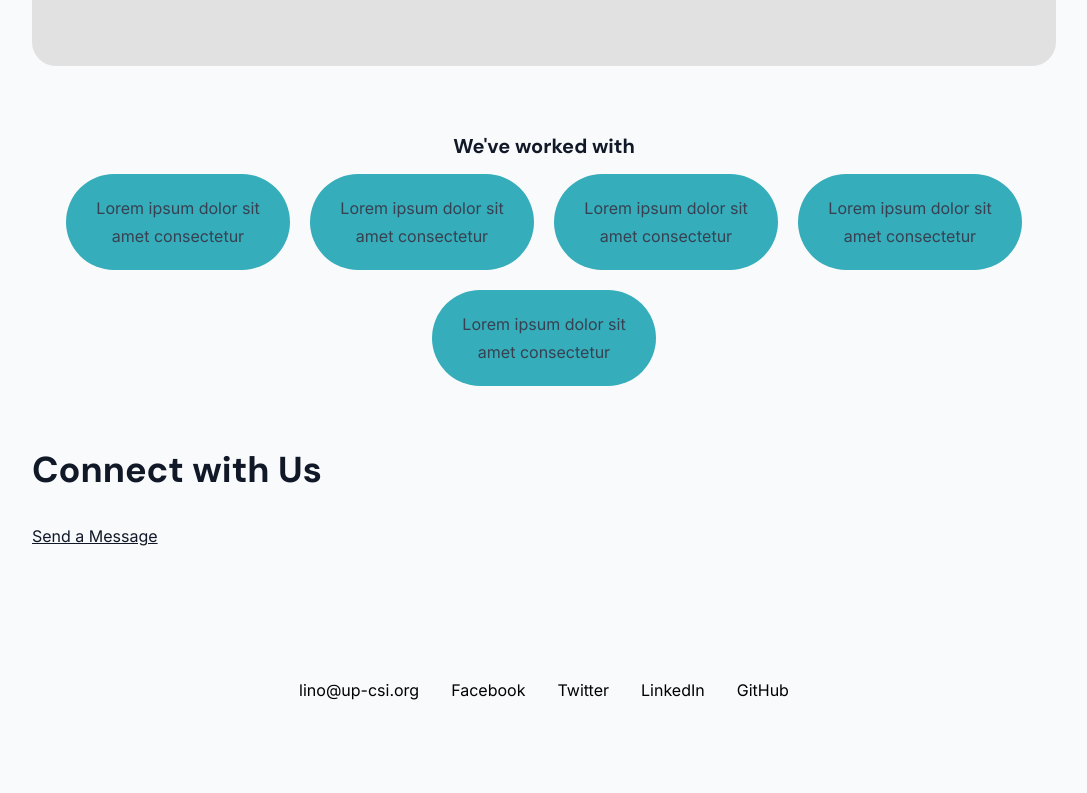
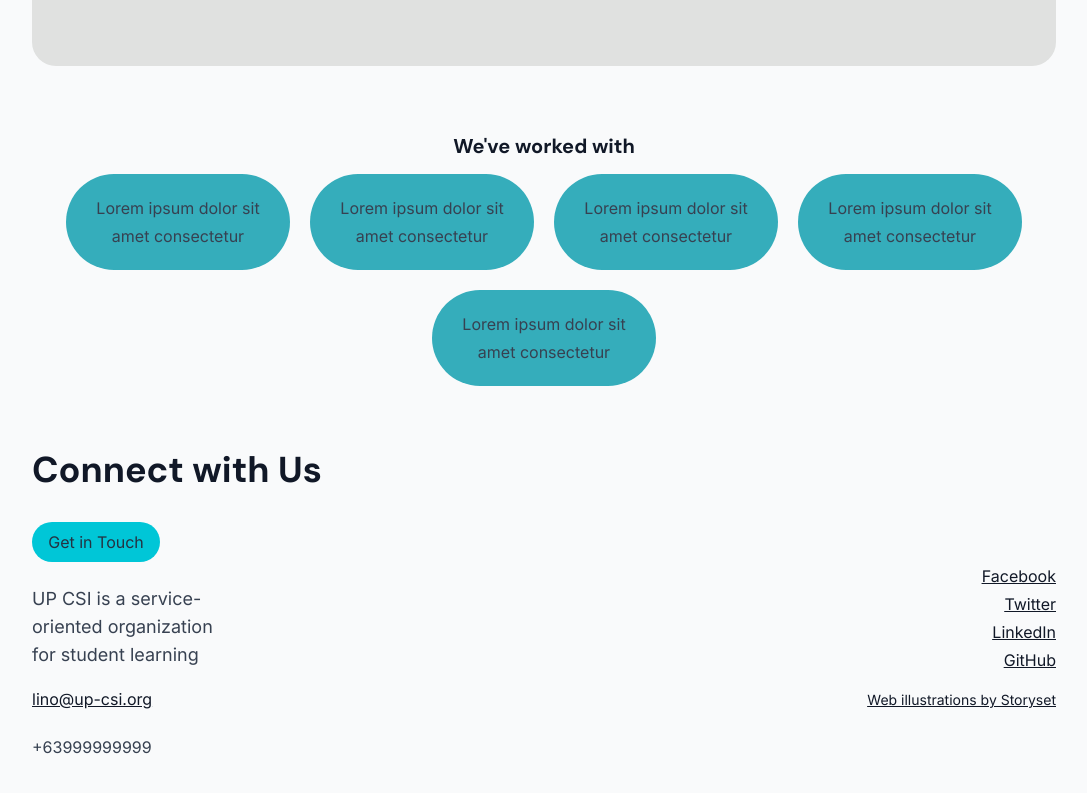
Before and after one commit to up-csi/up-csi.github.io, a SvelteKit app: page / in a window 1280 px wide. Shown: the part 1973-2766 px from the top of the page, without its empty margins (96-1183 px from the left). Before the commit the page ends 2739 px from the top, so only its background shows below. Built offline with nearby package versions, Linux system fonts and the light colour scheme.

Commit message:
feat: add blue button and footer at end of website

```diff
--- a/src/routes/+layout.svelte
+++ b/src/routes/+layout.svelte
@@ -13,26 +13,4 @@
 <main class="m-4 space-y-16 sm:m-8 xl:m-32 xl:my-16">
     <slot />
 </main>
-<footer class="p-8 sm:p-12 md:p-16">
-    <ul class="flex flex-row flex-wrap justify-center gap-8">
-        <!-- TODO: Use actual SVG social icons here. -->
-        <li><a href="mailto:lino@up-csi.org">lino@up-csi.org</a></li>
-        <li>
-            <a target="_blank" rel="noopener" href="https://www.facebook.com/upcsi">Facebook</a>
-        </li>
-        <li>
-            <a target="_blank" rel="noopener" href="https://twitter.com/officialupcsi">Twitter</a>
-        </li>
-        <li>
-            <a
-                target="_blank"
-                rel="noopener"
-                href="https://www.linkedin.com/company/up-center-for-student-innovations/"
-                >LinkedIn</a
-            >
-        </li>
-        <li>
-            <a target="_blank" rel="noopener" href="https://github.com/up-csi ">GitHub</a>
-        </li>
-    </ul>
-</footer>
+<footer class="p-8 sm:p-12 md:p-16"></footer>
--- a/src/routes/+page.svelte
+++ b/src/routes/+page.svelte
@@ -1,6 +1,8 @@
 <script>
+    import BlueButton from '$lib/components/BlueButton.svelte';
     import Carousel from '$lib/components/Carousel.svelte';
     import ContentContainer from '$lib/components/ContentContainer.svelte';
+    import SidesFooter from '$lib/components/SidesFooter.svelte';
 </script>
 
 <section
@@ -93,5 +95,6 @@
 </section>
 <section class="prose max-w-full">
     <h1 class="font-dm">Connect with Us</h1>
-    <a href="mailto:lino@up-csi.org">Send a Message</a>
+    <BlueButton />
+    <SidesFooter />
 </section>
```
